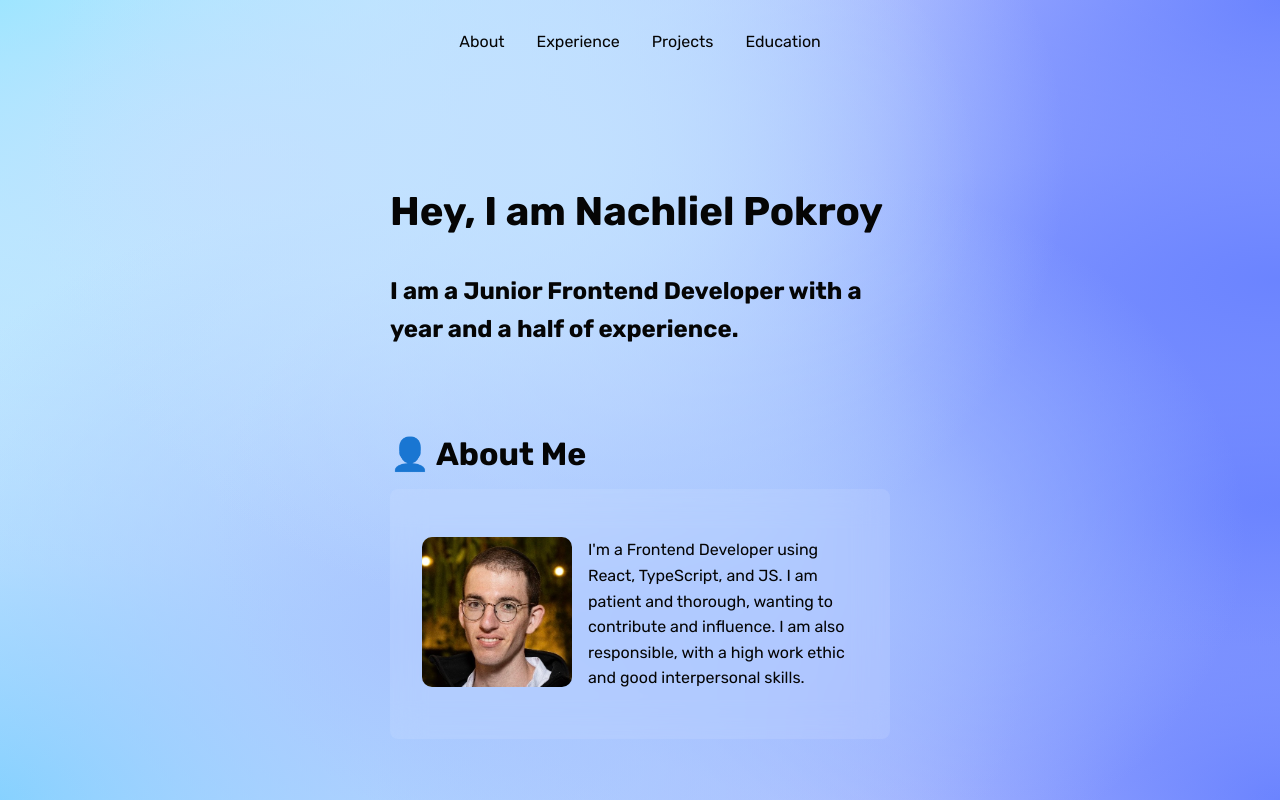
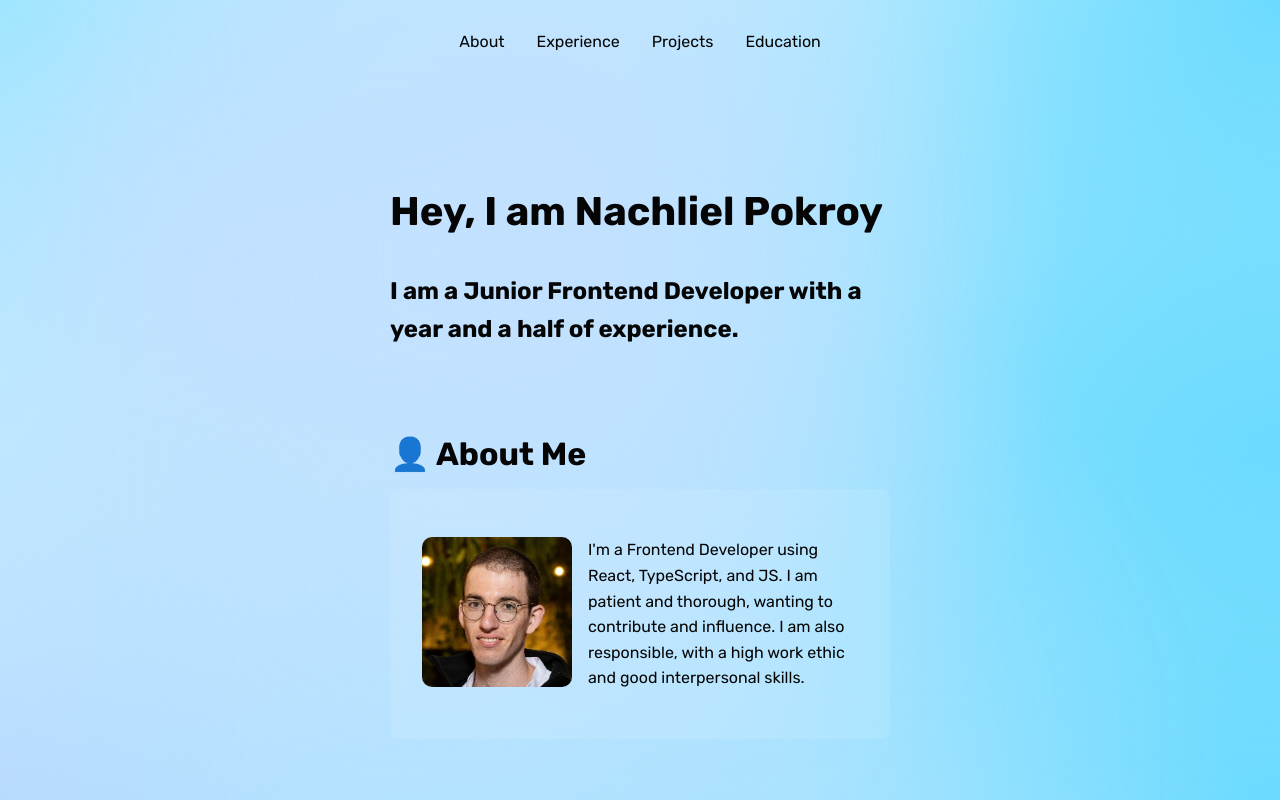
Before and after one commit to nachlielp/cv, a Next.js app: page / in a window 1280 px wide. Shown: the top 800 px of the page. Built offline with nearby package versions, Linux system fonts and the light colour scheme.

Commit message:
switch to tiles component

```diff
--- /dev/null
+++ b/src/app/BackgroundTiles.module.css
@@ -0,0 +1,53 @@
+.backgroundContainer {
+  position: fixed;
+  top: 0;
+  left: 0;
+  width: 100vw;
+  height: 100vh;
+  z-index: -1;
+}
+
+.backgroundTile {
+  width: 100vw;
+  height: 100vw;
+  background-image: radial-gradient(
+      at 43% 20%,
+      hsla(210, 100%, 88%, 1) 0px,
+      transparent 50%
+    ),
+    radial-gradient(at 57% 67%, hsla(200, 100%, 83%, 1) 0px, transparent 50%),
+    radial-gradient(at 34% 79%, hsla(200, 100%, 83%, 1) 0px, transparent 50%),
+    radial-gradient(at 20% 22%, hsla(210, 100%, 88%, 1) 0px, transparent 50%),
+    radial-gradient(at 100% 35%, hsla(195, 100%, 71%, 1) 0px, transparent 50%),
+    radial-gradient(at 100% 63%, hsla(195, 100%, 71%, 1) 0px, transparent 50%),
+    radial-gradient(at 100% 0%, hsla(195, 100%, 71%, 1) 0px, transparent 50%),
+    radial-gradient(at 100% 100%, hsla(195, 100%, 71%, 1) 0px, transparent 50%),
+    radial-gradient(at 0% 100%, hsla(220, 100%, 75%, 1) 0px, transparent 50%),
+    radial-gradient(at 0% 0%, hsla(190, 100%, 75%, 1) 0px, transparent 50%);
+  background-image: radial-gradient(
+      at 43% 20%,
+      hsla(210, 100%, 88%, 1) 0px,
+      transparent 50%
+    ),
+    radial-gradient(at 57% 67%, hsla(200, 100%, 83%, 1) 0px, transparent 50%),
+    radial-gradient(at 34% 79%, hsla(200, 100%, 83%, 1) 0px, transparent 50%),
+    radial-gradient(at 20% 22%, hsla(210, 100%, 88%, 1) 0px, transparent 50%),
+    radial-gradient(at 100% 35%, hsla(195, 100%, 71%, 1) 0px, transparent 50%),
+    radial-gradient(at 100% 63%, hsla(195, 100%, 71%, 1) 0px, transparent 50%),
+    radial-gradient(at 100% 0%, hsla(195, 100%, 71%, 1) 0px, transparent 50%),
+    radial-gradient(at 100% 100%, hsla(195, 100%, 71%, 1) 0px, transparent 50%),
+    radial-gradient(at 0% 100%, hsla(220, 100%, 75%, 1) 0px, transparent 50%),
+    radial-gradient(at 0% 0%, hsla(190, 100%, 75%, 1) 0px, transparent 50%);
+}
+
+.backgroundTileFlipped {
+  composes: backgroundTile;
+  transform: rotate(180deg) scaleX(-1);
+}
+
+@media (prefers-color-scheme: dark) {
+  .backgroundTile {
+    background-color: hsla(0, 0%, 10%, 1);
+    filter: brightness(0.7) saturate(0.8);
+  }
+}
--- /dev/null
+++ b/src/app/BackgroundTiles.tsx
@@ -0,0 +1,12 @@
+import styles from "./BackgroundTiles.module.css";
+
+export default function BackgroundTiles() {
+  console.log("BackgroundTiles");
+  return (
+    <div className={styles.backgroundContainer}>
+      <div className={styles.backgroundTile}></div>
+      <div className={styles.backgroundTileFlipped}></div>
+      <div className={styles.backgroundTile}></div>
+    </div>
+  );
+}
--- a/src/app/globals.css
+++ b/src/app/globals.css
@@ -24,63 +24,27 @@ body {
 }
 
 /* Background */
-.page-background {
+/* .page-background {
   width: 100vw;
   height: 100vh;
 }
 
 .page-background-tile {
-  background-color: hsla(240, 100%, 98%, 1); /* Light blue base */
+  background-color: hsla(35, 100%, 98%, 1);
   background-image: radial-gradient(
       at 43% 20%,
-      hsla(210, 100%, 88%, 1) 0px,
-      /* Lighter blue */ transparent 50%
+      hsla(35, 100%, 88%, 1) 0px,
+      transparent 50%
     ),
-    radial-gradient(
-      at 57% 67%,
-      hsla(220, 100%, 83%, 1) 0px,
-      /* Slightly darker blue */ transparent 50%
-    ),
-    radial-gradient(
-      at 34% 79%,
-      hsla(220, 100%, 83%, 1) 0px,
-      /* Slightly darker blue */ transparent 50%
-    ),
-    radial-gradient(
-      at 20% 22%,
-      hsla(210, 100%, 88%, 1) 0px,
-      /* Lighter blue */ transparent 50%
-    ),
-    radial-gradient(
-      at 100% 35%,
-      hsla(230, 100%, 71%, 1) 0px,
-      /* More saturated blue */ transparent 50%
-    ),
-    radial-gradient(
-      at 100% 63%,
-      hsla(230, 100%, 71%, 1) 0px,
-      /* More saturated blue */ transparent 50%
-    ),
-    radial-gradient(
-      at 100% 0%,
-      hsla(230, 100%, 71%, 1) 0px,
-      /* More saturated blue */ transparent 50%
-    ),
-    radial-gradient(
-      at 100% 100%,
-      hsla(230, 100%, 71%, 1) 0px,
-      /* More saturated blue */ transparent 50%
-    ),
-    radial-gradient(
-      at 0% 100%,
-      hsla(200, 100%, 75%, 1) 0px,
-      /* Slightly lighter blue */ transparent 50%
-    ),
-    radial-gradient(
-      at 0% 0%,
-      hsla(190, 100%, 75%, 1) 0px,
-      /* Cyan-ish blue */ transparent 50%
-    );
+    radial-gradient(at 57% 67%, hsla(357, 100%, 83%, 1) 0px, transparent 50%),
+    radial-gradient(at 34% 79%, hsla(357, 100%, 83%, 1) 0px, transparent 50%),
+    radial-gradient(at 20% 22%, hsla(36, 100%, 88%, 1) 0px, transparent 50%),
+    radial-gradient(at 100% 35%, hsla(210, 100%, 71%, 1) 0px, transparent 50%),
+    radial-gradient(at 100% 63%, hsla(210, 100%, 71%, 1) 0px, transparent 50%),
+    radial-gradient(at 100% 0%, hsla(210, 100%, 71%, 1) 0px, transparent 50%),
+    radial-gradient(at 100% 100%, hsla(210, 100%, 71%, 1) 0px, transparent 50%),
+    radial-gradient(at 0% 100%, hsla(333, 100%, 75%, 1) 0px, transparent 50%),
+    radial-gradient(at 0% 0%, hsla(54, 100%, 75%, 1) 0px, transparent 50%);
   background-size: cover;
   background-position: center;
   margin-bottom: -1px;
@@ -89,62 +53,62 @@ body {
 .tile-1 {
   width: 100vw;
   height: 100vh;
-  position: absolute; /* Take out of normal flow */
+  position: absolute;
   top: 0;
   left: 0;
   width: 100%;
   height: 100%;
   z-index: 1;
-  background-color: hsla(240, 100%, 98%, 1); /* Light blue base */
+  background-color: hsla(240, 100%, 98%, 1);
   background-image: radial-gradient(
       at 43% 20%,
       hsla(210, 100%, 88%, 1) 0px,
-      /* Lighter blue */ transparent 50%
+      transparent 50%
     ),
     radial-gradient(
       at 57% 67%,
       hsla(220, 100%, 83%, 1) 0px,
-      /* Slightly darker blue */ transparent 50%
+      transparent 50%
     ),
     radial-gradient(
       at 34% 79%,
       hsla(220, 100%, 83%, 1) 0px,
-      /* Slightly darker blue */ transparent 50%
+      transparent 50%
     ),
     radial-gradient(
       at 20% 22%,
       hsla(210, 100%, 88%, 1) 0px,
-      /* Lighter blue */ transparent 50%
+       transparent 50%
     ),
     radial-gradient(
       at 100% 35%,
       hsla(230, 100%, 71%, 1) 0px,
-      /* More saturated blue */ transparent 50%
+transparent 50%
     ),
     radial-gradient(
       at 100% 63%,
       hsla(230, 100%, 71%, 1) 0px,
-      /* More saturated blue */ transparent 50%
+transparent 50%
     ),
     radial-gradient(
       at 100% 0%,
       hsla(230, 100%, 71%, 1) 0px,
-      /* More saturated blue */ transparent 50%
+     transparent 50%
     ),
     radial-gradient(
       at 100% 100%,
       hsla(230, 100%, 71%, 1) 0px,
-      /* More saturated blue */ transparent 50%
+     transparent 50%
     ),
     radial-gradient(
       at 0% 100%,
       hsla(200, 100%, 75%, 1) 0px,
-      /* Slightly lighter blue */ transparent 50%
+      transparent 50%
     ),
     radial-gradient(
       at 0% 0%,
       hsla(190, 100%, 75%, 1) 0px,
-      /* Cyan-ish blue */ transparent 50%
+      transparent 50%
     );
   background-size: cover;
   background-position: center;
@@ -153,7 +117,7 @@ body {
 .tile-2 {
   width: 100vw;
   height: 100vh;
-  position: absolute; /* Take out of normal flow */
+  position: absolute;
   top: 100%;
   left: 0;
   width: 100%;
@@ -164,7 +128,7 @@ body {
 .tile-3 {
   width: 100vw;
   height: 100vh;
-  position: absolute; /* Take out of normal flow */
+  position: absolute;
   top: 200%;
   left: 0;
   width: 100%;
@@ -174,7 +138,7 @@ body {
 .tile-4 {
   width: 100vw;
   height: 100vh;
-  position: absolute; /* Take out of normal flow */
+  position: absolute;
   top: 300%;
   left: 0;
   width: 100%;
@@ -183,6 +147,7 @@ body {
   transform: rotate(180deg) scaleX(-1);
   display: none;
 }
+*/
 /* Navigation */
 .nav {
   display: flex;
--- a/src/app/layout.tsx
+++ b/src/app/layout.tsx
@@ -2,7 +2,7 @@ import type { Metadata } from "next";
 import { Rubik } from "next/font/google";
 
 import "./globals.css";
-
+import BackgroundTiles from "./BackgroundTiles";
 const rubik = Rubik({
   subsets: ["latin"],
   display: "swap",
@@ -73,12 +73,14 @@ export default function RootLayout({
   return (
     <html lang="en">
       <body className={`${rubik.className} `}>
+        <BackgroundTiles />
+        {children}
         <div className="page-background">
-          <div className="page-background-tile tile-1"></div>
+          {/* <div className="page-background-tile tile-1"></div>
           <div className="page-background-tile tile-2"></div>
           <div className="page-background-tile tile-3"></div>
-          <div className="page-background-tile tile-4"></div>
-          <div style={{ zIndex: 2, position: "relative" }}>{children}</div>
+          <div className="page-background-tile tile-4"></div> */}
+          <div style={{ zIndex: 2, position: "relative" }}></div>
         </div>
       </body>
     </html>
```
